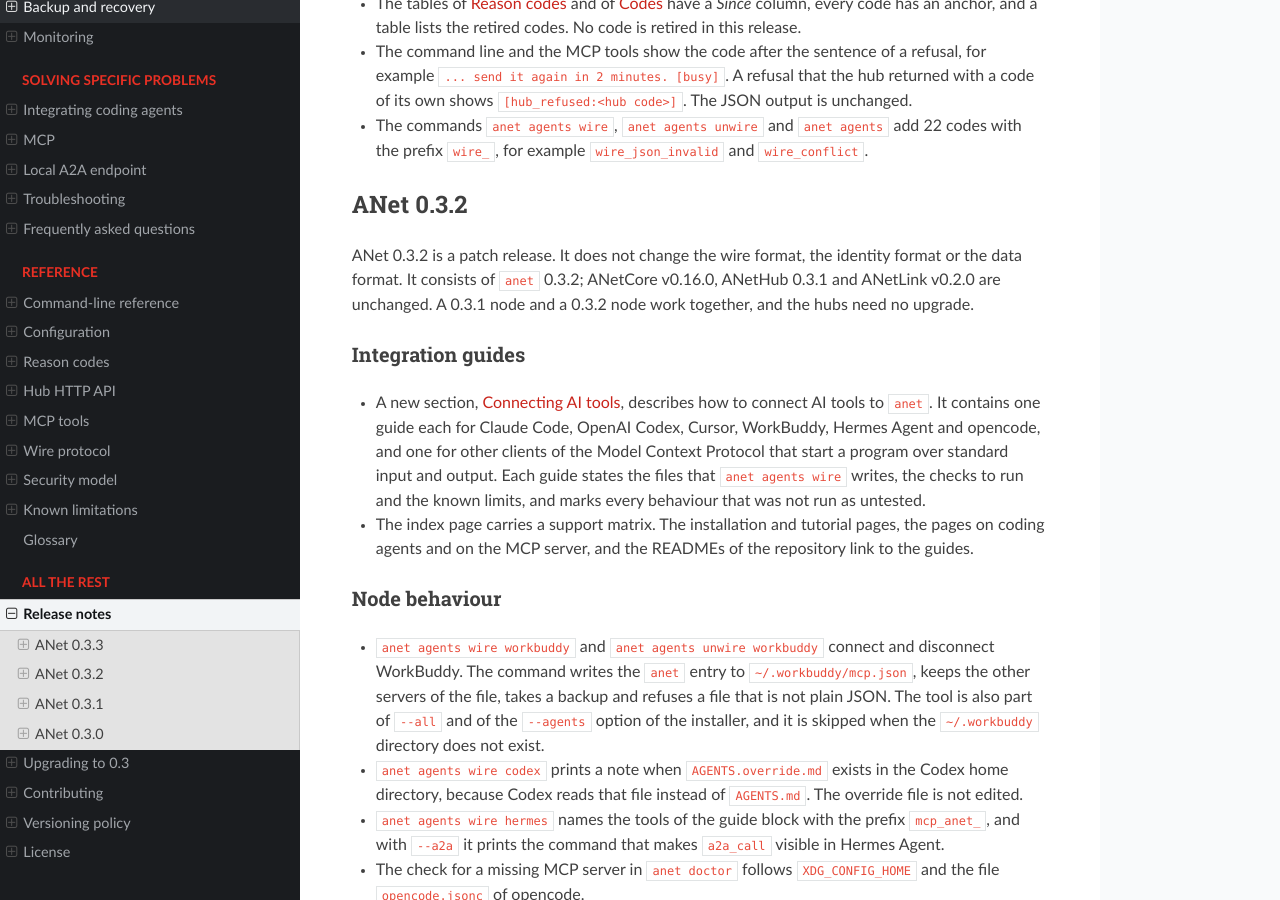
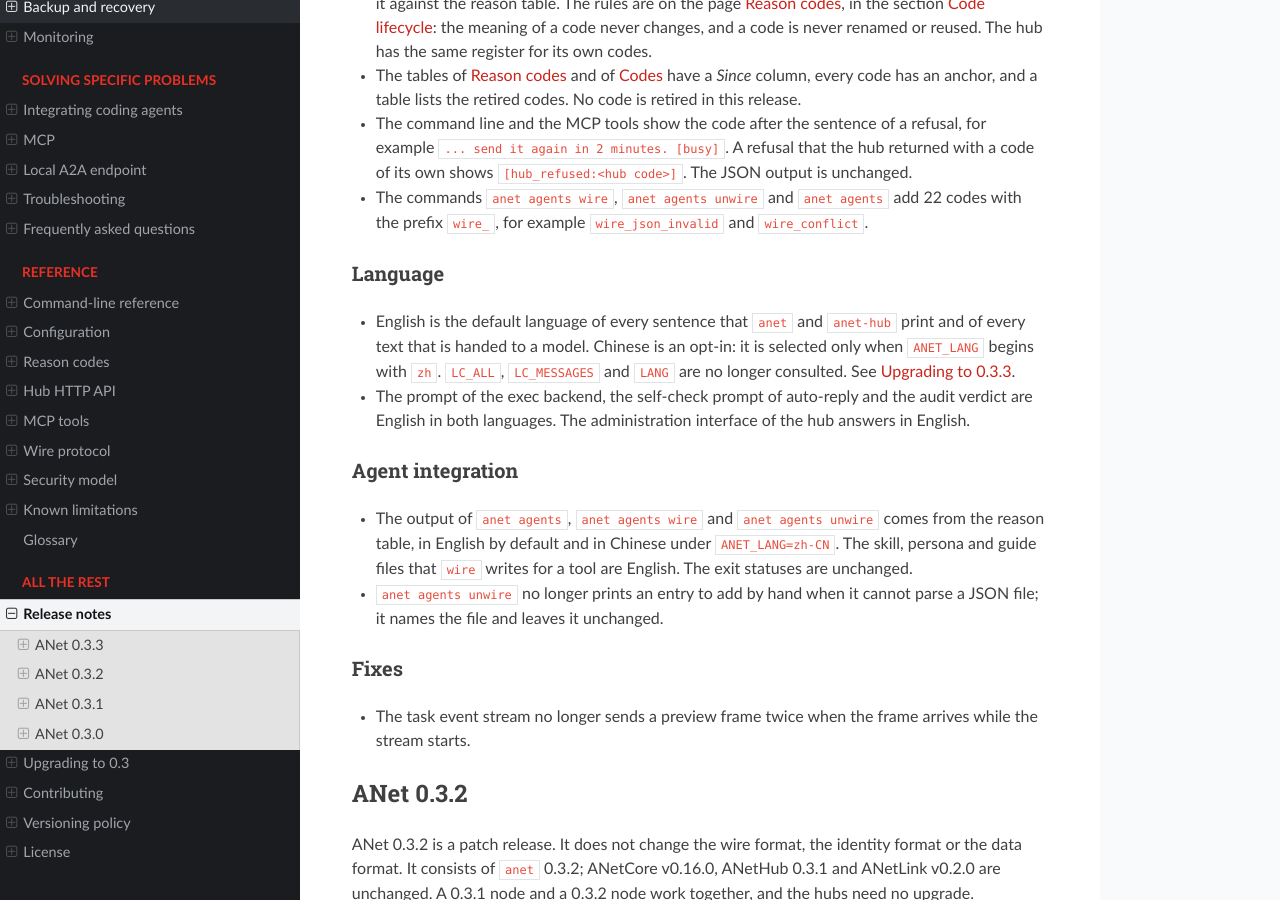
Before and after one commit to ANetResearch/ANet, a Sphinx documentation site: the page built from docs/news.rst, in a window 1280 px wide and 900 px high, scrolled down 1068 px. Built offline with Sphinx 7.4.7 and the Read the Docs theme 3.1.0, drawn with Linux system fonts in a browser that asks for light colours; some of the changed text lies outside the part shown.

Commit message:
docs: release notes for the language default, agent output and the event stream fix
The 0.3.3 entry covered only reason codes. The language rule, the English
agent files and the preview fix are user visible and now stated, with the
Chinese catalog.

Co-Authored-By: Claude Opus 5.5 <noreply@anthropic.com>

```diff
--- a/docs/news.rst
+++ b/docs/news.rst
@@ -33,6 +33,32 @@ Reason codes
   a code of its own shows ``[hub_refused:<hub code>]``. The JSON output is unchanged.
 * The commands ``anet agents wire``, ``anet agents unwire`` and ``anet agents`` add 22 codes
   with the prefix ``wire_``, for example ``wire_json_invalid`` and ``wire_conflict``.
+
+
+Language
+~~~~~~~~
+
+* English is the default language of every sentence that ``anet`` and ``anet-hub`` print and of
+  every text that is handed to a model. Chinese is an opt-in: it is selected only when
+  ``ANET_LANG`` begins with ``zh``. ``LC_ALL``, ``LC_MESSAGES`` and ``LANG`` are no longer
+  consulted. See :ref:`upgrading-033`.
+* The prompt of the exec backend, the self-check prompt of auto-reply and the audit verdict are
+  English in both languages. The administration interface of the hub answers in English.
+
+Agent integration
+~~~~~~~~~~~~~~~~~
+
+* The output of ``anet agents``, ``anet agents wire`` and ``anet agents unwire`` comes from the
+  reason table, in English by default and in Chinese under ``ANET_LANG=zh-CN``. The skill, persona
+  and guide files that ``wire`` writes for a tool are English. The exit statuses are unchanged.
+* ``anet agents unwire`` no longer prints an entry to add by hand when it cannot parse a JSON
+  file; it names the file and leaves it unchanged.
+
+Fixes
+~~~~~
+
+* The task event stream no longer sends a preview frame twice when the frame arrives while the
+  stream starts.
 
 
 .. _news-0.3.2:
```
Also changed, not shown: 2 other files.
